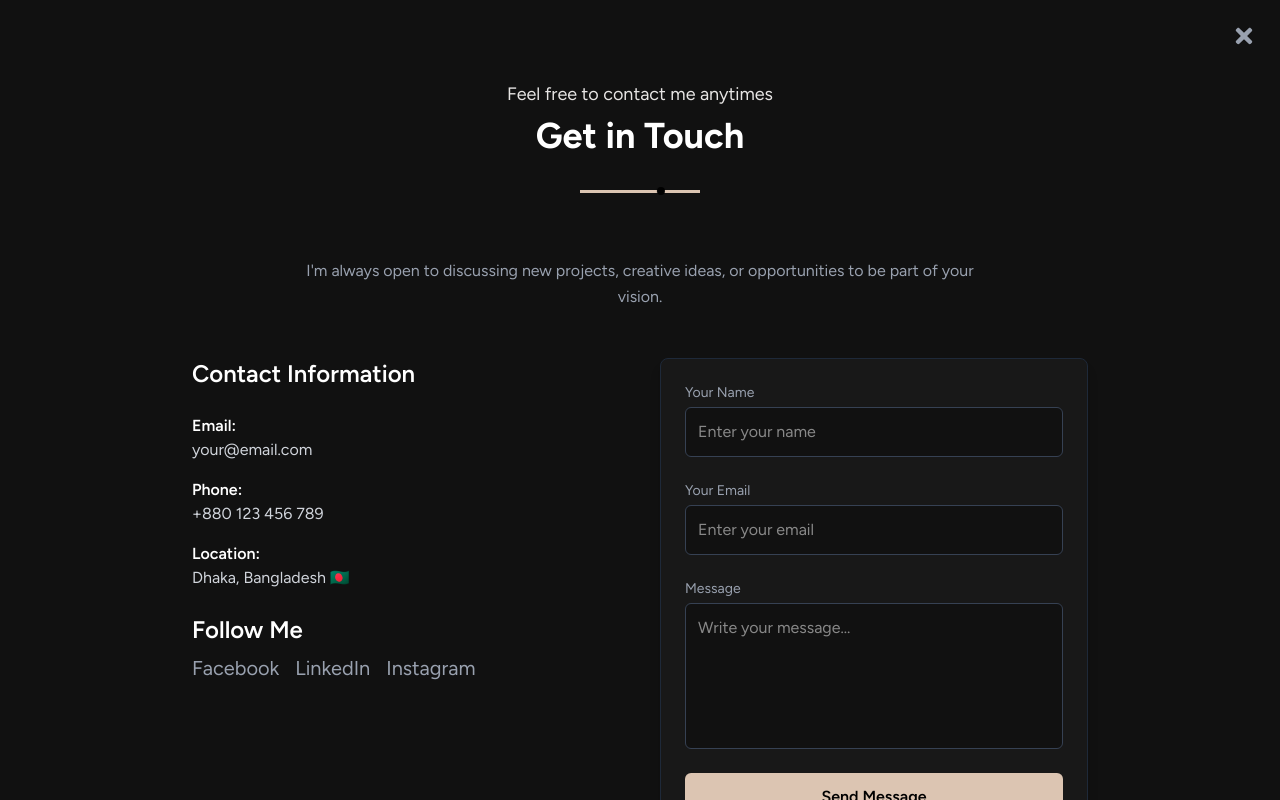
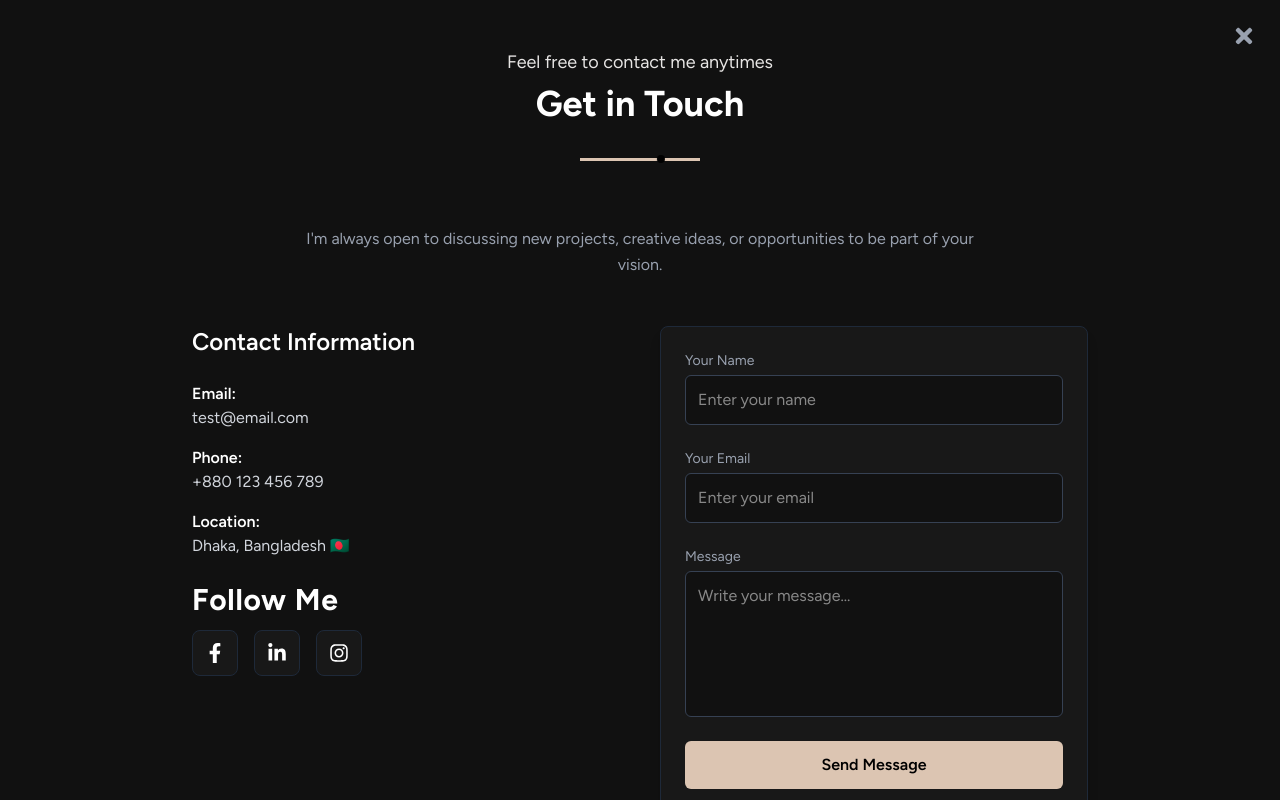
Before and after one commit to Mehedi86/sabbir-portfolio-website, a Next.js app: page /contact in a window 1280 px wide. Built offline with nearby package versions, Linux system fonts and the light colour scheme.

Commit message:
added: title

```diff
--- a/src/app/(pages)/contact/page.jsx
+++ b/src/app/(pages)/contact/page.jsx
@@ -4,8 +4,9 @@ import Title from '@/app/components/Title'
 import React, { useEffect, useState } from 'react'
 import { FaTimes } from 'react-icons/fa';
 import { useRouter } from 'next/navigation'
+import { FaEnvelope, FaPhone, FaMapMarkerAlt, FaFacebookF, FaLinkedinIn, FaInstagram } from "react-icons/fa";
 
-export default function page() {
+export default function Page() {
     const [showWipe, setShowWipe] = useState(true);
     const router = useRouter();
 
@@ -20,17 +21,17 @@ export default function page() {
     }
 
     return (
+        <>
+            {/* Wipe animation overlay */}
+            <div
+                className={`fixed inset-0 z-50 bg-black transition-transform duration-1000 ease-in-out
+                ${showWipe ? 'translate-y-0' : '-translate-y-full'}`}
+            ></div>
 
-        <>
-            {/* Overlay wipe animation */}
-            < div
-                className={`fixed inset-0 z-50 bg-black transition-transform duration-1000 ease-in-out ${showWipe ? 'translate-y-0' : '-translate-y-full'
-                    }`
-                }
-            ></div >
-            {/* Resume Modal Section */}
+            {/* Main section */}
             <div className="fixed inset-0 z-40 bg-black/80 backdrop-blur-sm overflow-y-auto">
-                <div className="min-h-[1200px] py-8 px-4 md:p-16 text-white bg-[#111] relative">
+                <div className="min-h-[1200px] p-2 lg:p-8 md:p-16 text-white bg-[#111] relative">
+
                     {/* Close button */}
                     <button
                         onClick={handleClose}
@@ -42,31 +43,32 @@ export default function page() {
                     {/* Main content */}
                     <div className='mt-4'>
                         <Title subTitle="Get in Touch" title="Feel free to contact me anytimes" />
+
                         <div className="max-w-4xl mx-auto mt-10 text-white space-y-12">
 
-                            {/* Contact Top Text */}
                             <p className="text-center text-gray-400 max-w-2xl mx-auto leading-relaxed">
                                 I'm always open to discussing new projects, creative ideas, or opportunities to be part of your vision.
                             </p>
 
-                            {/* Contact Container */}
+                            {/* 🔥 THE FIX — Proper 2-column grid */}
                             <div className="grid grid-cols-1 md:grid-cols-2 gap-10 mt-8">
 
-                                {/* Left Section — Contact Details */}
+                                {/* LEFT side */}
                                 <div className="space-y-6">
                                     <h3 className="text-2xl font-semibold">Contact Information</h3>
 
                                     <div className="space-y-4 text-gray-300">
+
                                         <p>
                                             <span className="font-semibold text-white">Email:</span><br />
-                                            <a href="mailto:your@email.com" className="hover:text-[#DCC5B2]">
-                                                your@email.com
+                                            <a href="mailto:test@email.com" className="hover:text-[#DCC5B2]">
+                                                test@email.com
                                             </a>
                                         </p>
 
                                         <p>
                                             <span className="font-semibold text-white">Phone:</span><br />
-                                            <a href="tel:+123456789" className="hover:text-[#DCC5B2]">
+                                            <a href="tel:+880123456789" className="hover:text-[#DCC5B2]">
                                                 +880 123 456 789
                                             </a>
                                         </p>
@@ -75,20 +77,28 @@ export default function page() {
                                             <span className="font-semibold text-white">Location:</span><br />
                                             Dhaka, Bangladesh 🇧🇩
                                         </p>
+
                                     </div>
 
-                                    {/* Socials */}
-                                    <div className="space-y-2">
-                                        <h3 className="text-2xl font-semibold">Follow Me</h3>
-                                        <div className="flex items-center gap-4 text-gray-400 text-xl">
-                                            <a href="#" className="hover:text-[#DCC5B2]">Facebook</a>
-                                            <a href="#" className="hover:text-[#DCC5B2]">LinkedIn</a>
-                                            <a href="#" className="hover:text-[#DCC5B2]">Instagram</a>
+                                    {/* Social Icons */}
+                                    <div className="space-y-3">
+                                        <h3 className="text-3xl font-bold tracking-wide">Follow Me</h3>
+
+                                        <div className="flex items-center gap-4 mt-2">
+                                            <a href="#" className="p-3 bg-[#181818] rounded-lg border border-gray-800 hover:border-[#DCC5B2] hover:text-[#DCC5B2] transition">
+                                                <FaFacebookF size={20} />
+                                            </a>
+                                            <a href="#" className="p-3 bg-[#181818] rounded-lg border border-gray-800 hover:border-[#DCC5B2] hover:text-[#DCC5B2] transition">
+                                                <FaLinkedinIn size={20} />
+                                            </a>
+                                            <a href="#" className="p-3 bg-[#181818] rounded-lg border border-gray-800 hover:border-[#DCC5B2] hover:text-[#DCC5B2] transition">
+                                                <FaInstagram size={20} />
+                                            </a>
                                         </div>
                                     </div>
                                 </div>
 
-                                {/* Right Section — Contact Form */}
+                                {/* RIGHT side — Contact Form */}
                                 <div className="bg-[#181818] p-6 rounded-lg shadow-lg border border-gray-800">
                                     <form className="space-y-6">
 
@@ -129,9 +139,10 @@ export default function page() {
                                 </div>
 
                             </div>
+
                         </div>
+                    </div>
 
-                    </div>
                 </div>
             </div>
         </>
--- a/src/app/components/Navbar.jsx
+++ b/src/app/components/Navbar.jsx
@@ -22,7 +22,7 @@ export default function Navbar() {
     <nav className='flex justify-between items-center px-6 lg:px-12 py-4 lg:py-8 text-stone-200 relative z-50'>
       {/* left side Title name */}
       <div className='flex items-center gap-2'>
-        <img src='/logo.jpg' className='w-10' />
+        <img src='/sabbir-logo.jfif' className='w-10' />
         <Link href="/"><h1 className='text-2xl font-semibold'>Sabbir</h1></Link>
       </div>
 
--- a/src/app/globals.css
+++ b/src/app/globals.css
@@ -124,15 +124,22 @@ body {
 
 .fade-in {
   opacity: 0;
-  animation: fadeIn 3s forwards;
-  /* 2s for slow appearance */
+  animation: fadeInSmooth 1.8s cubic-bezier(0.16, 1, 0.3, 1) forwards;
 }
 
-@keyframes fadeIn {
-  to {
+@keyframes fadeInSmooth {
+  0% {
+    opacity: 0;
+    transform: translateY(20px);
+    /* slight floating up */
+  }
+
+  100% {
     opacity: 1;
+    transform: translateY(0);
   }
 }
+
 
 
 /* resume education and experience timeline */
@@ -144,13 +151,11 @@ body {
   width: var(--w);
   height: var(--h);
   background: var(--c);
-  clip-path: polygon(
-    0 0,
-    calc(100% - 8px) 0,
-    100% 50%,
-    calc(100% - 8px) 100%,
-    0 100%
-  );
+  clip-path: polygon(0 0,
+      calc(100% - 8px) 0,
+      100% 50%,
+      calc(100% - 8px) 100%,
+      0 100%);
 }
 
 
--- a/src/app/layout.js
+++ b/src/app/layout.js
@@ -20,8 +20,8 @@ const figtree = Figtree({
 });
 
 export const metadata = {
-  title: "Create Next App",
-  description: "Generated by create next app",
+  title: "Sabbir Ahmed",
+  description: "Professional Digital Markerter",
 };
 
 
```
Also changed, not shown: public/logo.jpg (deleted), public/sabbir-logo.jfif (added).
